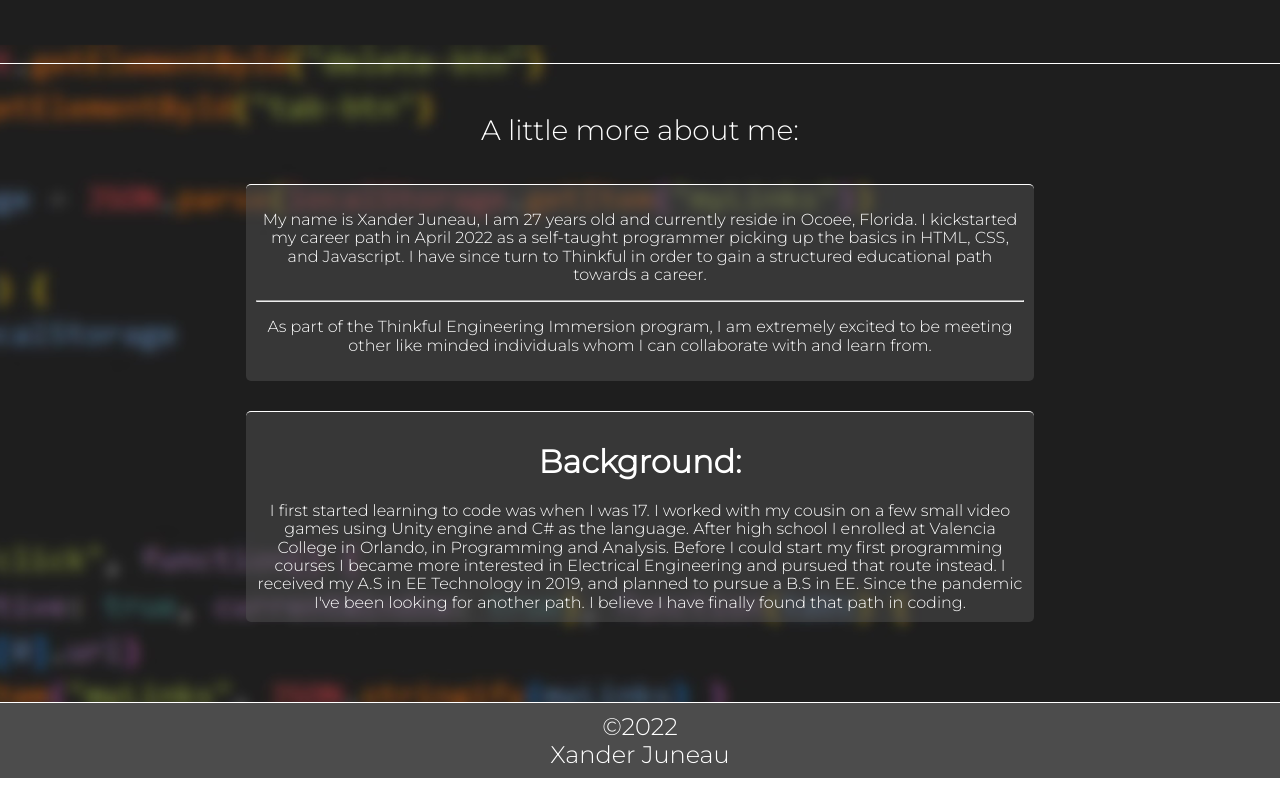
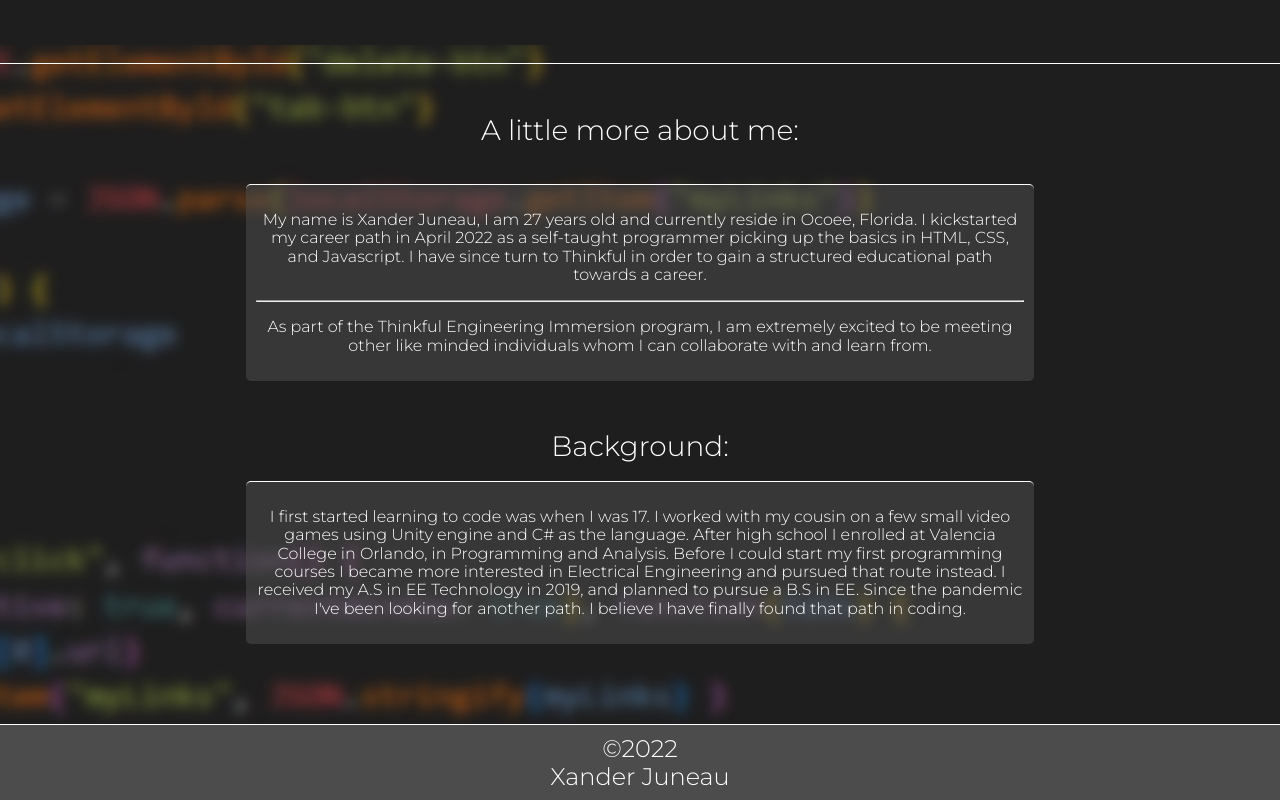
Before and after one commit to xjuneau1/xjuneau1.github.io, a browser extension: page index.html in a window 1280 px wide. Shown: the part 755-1555 px from the top of the page. Before the commit the page ends 1533 px from the top, so only its background shows below. Drawn offline with nearby package versions, Linux system fonts and the light colour scheme.

Commit message:
Update index.html
renaming html elements that were required to be included in order to pass an assignment

```diff
--- a/index.html
+++ b/index.html
@@ -82,10 +82,9 @@
                     </p>
 
                 </div>
-
+                <h1>Background:</h1>
                 <div class="about-background">
-                    <article>
-                        <h1>Background:</h1>
+                    <p>
                         I first started learning to code was when I was 17. I worked with my cousin on a
                         few small video games using Unity engine and C# as the language. After high school I enrolled
                         at Valencia College in Orlando, in Programming and Analysis. Before I could start
@@ -93,7 +92,7 @@
                         pursued that route instead. I received my A.S in EE Technology in 2019, and planned to
                         pursue a B.S in EE. Since the pandemic I've been looking for another path. I believe I have
                         finally found that path in coding.
-                    </article>
+                    </p>
                 </div>
             </section>
         </main>
```
